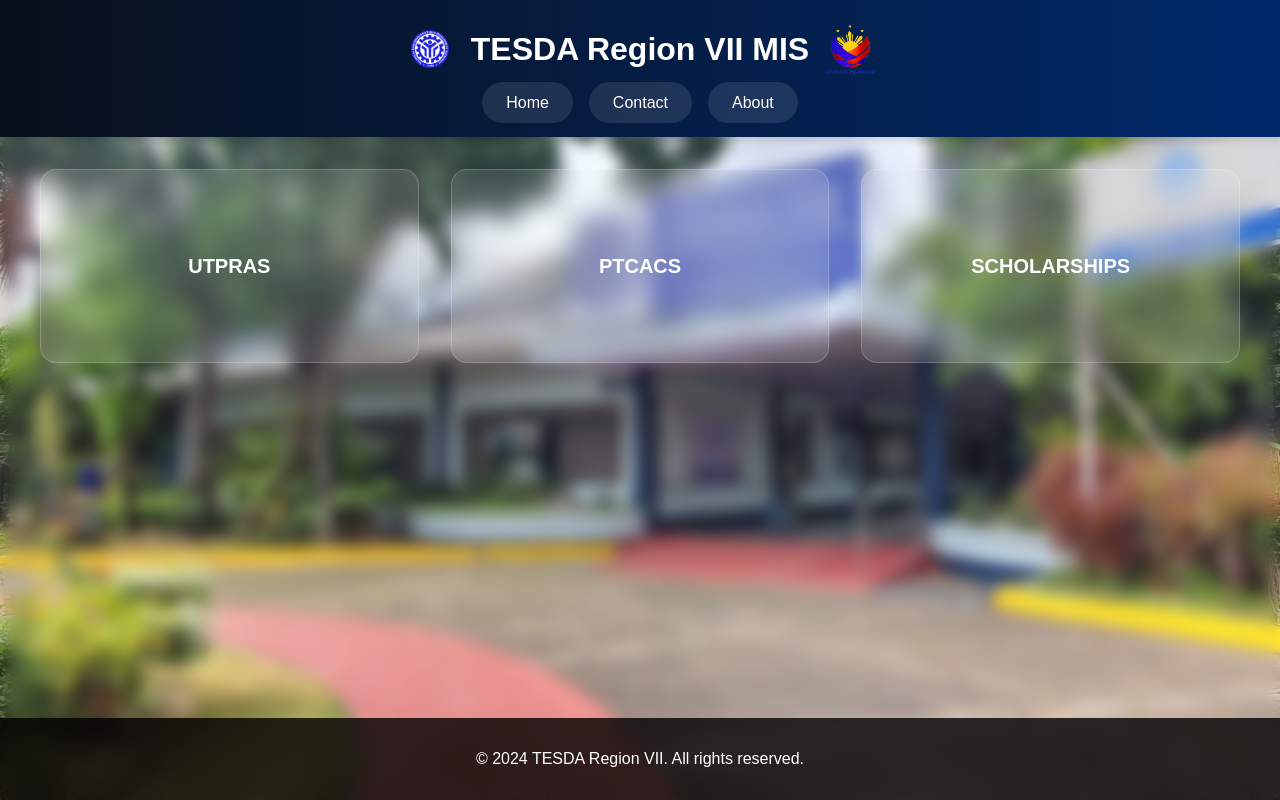
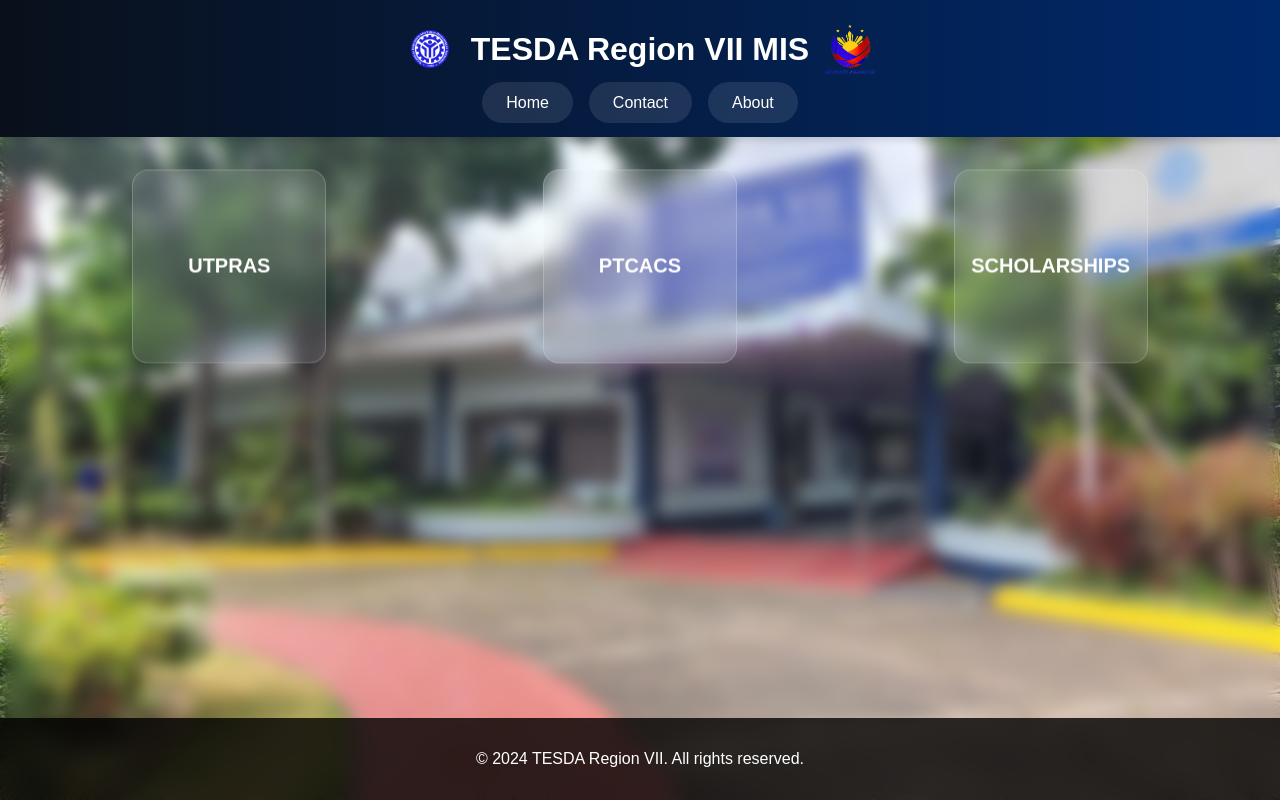
Before and after one commit to kanereroma2343/r7tesdata, a plain HTML site: page index.html in a window 1280 px wide. Drawn offline with Linux system fonts and the light colour scheme.

Commit message:
Update index.html

```diff
--- a/index.html
+++ b/index.html
@@ -116,6 +116,7 @@
     border-radius: 1rem;
     border: 1px solid rgba(255, 255, 255, 0.2);
     height: 12rem;
+    width: 12rem; /* Optional: Set width if needed */
     display: flex;
     align-items: center;
     justify-content: center;
@@ -124,6 +125,10 @@
     font-weight: bold;
     cursor: pointer;
     transition: all 0.3s ease;
+    margin: auto; /* Center horizontally if in a flex or grid container */
+    position: relative;
+    top: 25%; /* Position it between the top and middle */
+    transform: translateY(-25%); /* Adjust to make positioning visually balanced */
 }
 
         .box:hover {
```
Lines whose indentation alone changed are shown as unchanged.
